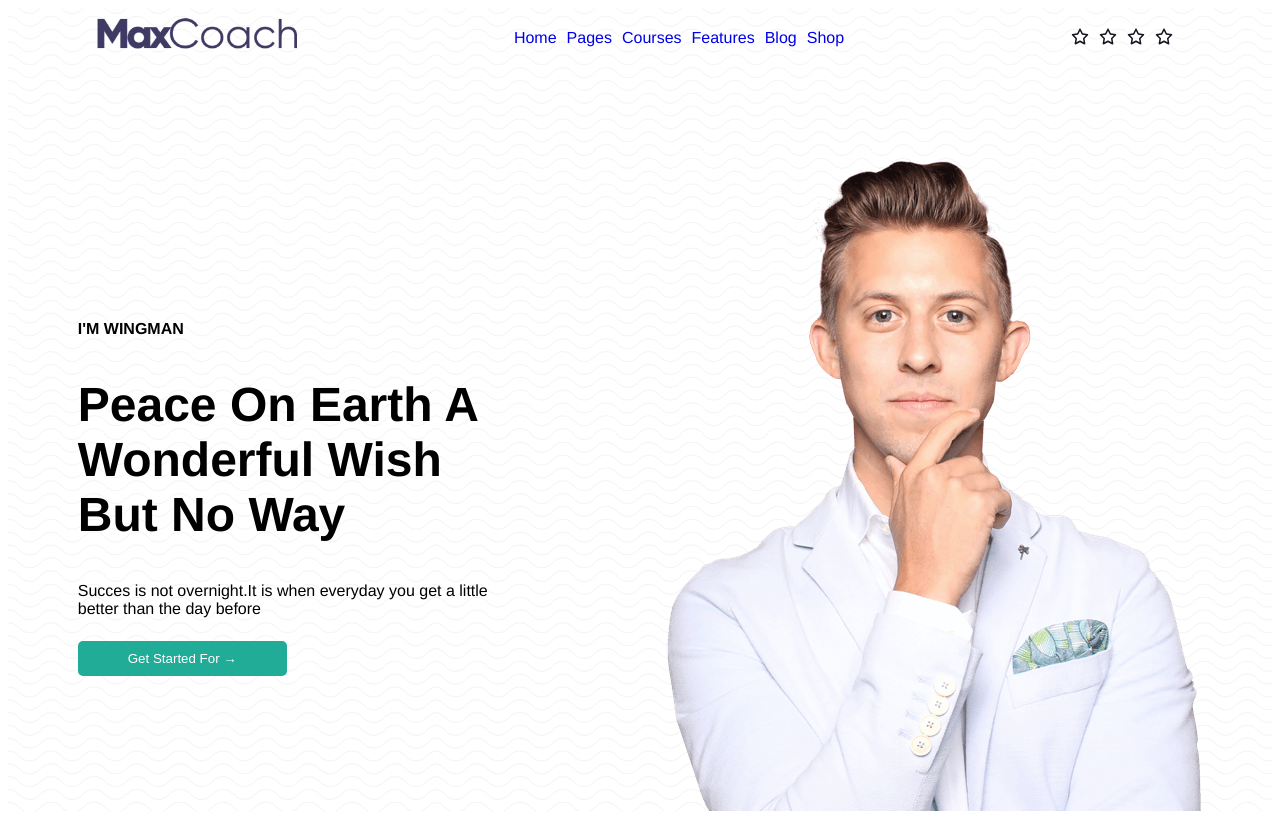
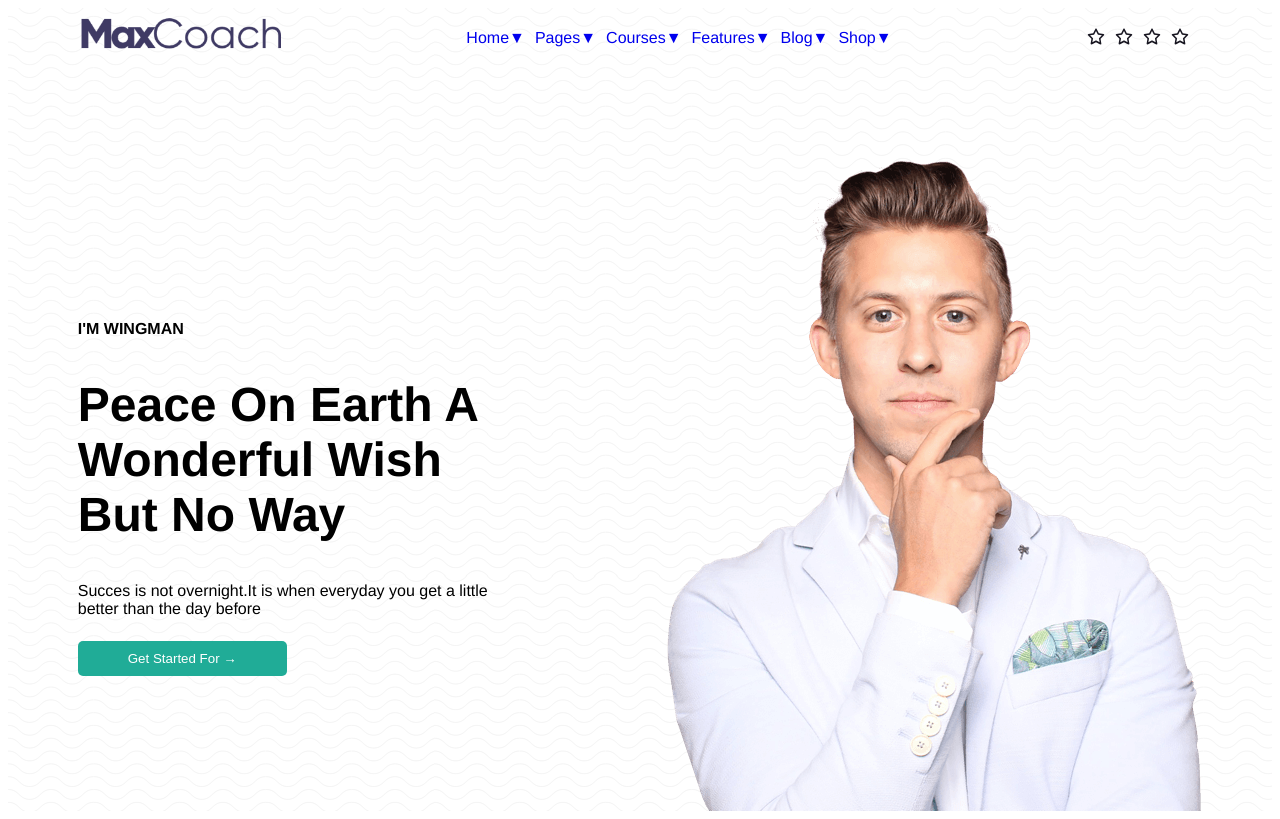
Before and after one commit to Fraianni/proj-html-vuejs, a Vue app: page / in a window 1280 px wide. Built offline with nearby package versions, Linux system fonts and the light colour scheme.

Commit message:
add icons to  header links

```diff
--- a/src/components/NavComponent.vue
+++ b/src/components/NavComponent.vue
@@ -3,22 +3,22 @@
     <img src="../assets/motivation/images/dark-logo.png" alt="dark-logo">
     <ul>
         <li>
-            <a href="#">Home</a>
+            <a href="#">Home<span>&#9660;</span></a>
         </li>
         <li>
-            <a href="#">Pages</a>
+            <a href="#">Pages<span>&#9660;</span></a>
         </li>
         <li>
-            <a href="#">Courses</a>
+            <a href="#">Courses<span>&#9660;</span></a>
         </li>
         <li>
-            <a href="#">Features</a>
+            <a href="#">Features<span>&#9660;</span></a>
         </li>
         <li>
-            <a href="#">Blog</a>
+            <a href="#">Blog<span>&#9660;</span></a>
         </li>
         <li>
-            <a href="#">Shop</a>
+            <a href="#">Shop<span>&#9660;</span></a>
         </li>
     </ul>
 
@@ -68,6 +68,8 @@ export default {
                 color: #171520;
                 a{
                     text-decoration: none;
+                    // span:hover{
+                    // }
                 }
             }
 
```
